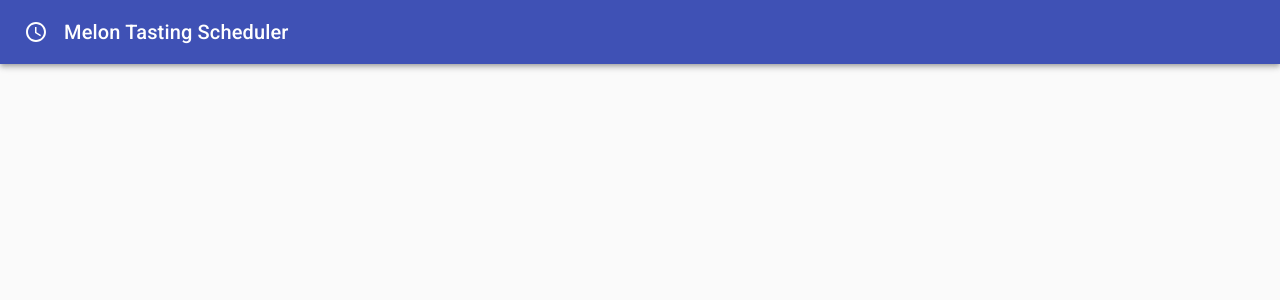
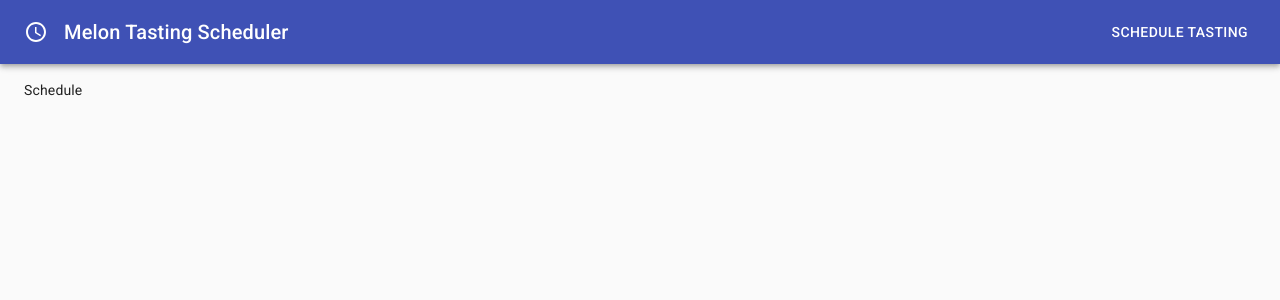
Before and after one commit to seemaullal/melon-reservations, a React (Create React App) app: page /schedule in a window 1280 px wide. Shown: the top 300 px of the page. Built offline with nearby package versions, Linux system fonts and the light colour scheme.

Commit message:
add component for schedule, routing

```diff
--- a/src/App.js
+++ b/src/App.js
@@ -1,30 +1,61 @@
 import "./App.css";
-import { Fragment } from "react";
-import { AppBar, Toolbar, Typography, CssBaseline } from "@material-ui/core";
+import {
+  BrowserRouter,
+  Switch,
+  Route,
+  Link as RouterLink,
+} from "react-router-dom";
+import {
+  AppBar,
+  Toolbar,
+  Typography,
+  CssBaseline,
+  Button,
+} from "@material-ui/core";
 import { makeStyles } from "@material-ui/core/styles";
 import ScheduleIcon from "@material-ui/icons/Schedule";
+import Schedule from "./components/Schedule";
 
 function App() {
   const useStyles = makeStyles((theme) => ({
+    appBar: {
+      marginBottom: theme.spacing(2),
+    },
     icon: {
       marginRight: theme.spacing(2),
+    },
+    title: {
+      flexGrow: 1,
     },
   }));
 
   const classes = useStyles();
 
   return (
-    <Fragment>
+    <BrowserRouter>
       <CssBaseline />
-      <AppBar position="absolute">
+      <AppBar position="static" className={classes.appBar}>
         <Toolbar>
           <ScheduleIcon className={classes.icon} />
-          <Typography variant="h6" color="inherit" noWrap>
+          <Typography
+            variant="h6"
+            color="inherit"
+            noWrap
+            className={classes.title}
+          >
             Melon Tasting Scheduler
           </Typography>
+          <Button to="/schedule" component={RouterLink} color="inherit">
+            Schedule Tasting
+          </Button>
         </Toolbar>
       </AppBar>
-    </Fragment>
+      <Switch>
+        <Route path="/schedule">
+          <Schedule />
+        </Route>
+      </Switch>
+    </BrowserRouter>
   );
 }
 
--- /dev/null
+++ b/src/components/Schedule.jsx
@@ -0,0 +1,9 @@
+import { Container } from "@material-ui/core";
+
+export default function Schedule() {
+  return (
+    <Container maxWidth="lg">
+      <div>Schedule</div>
+    </Container>
+  );
+}
```
